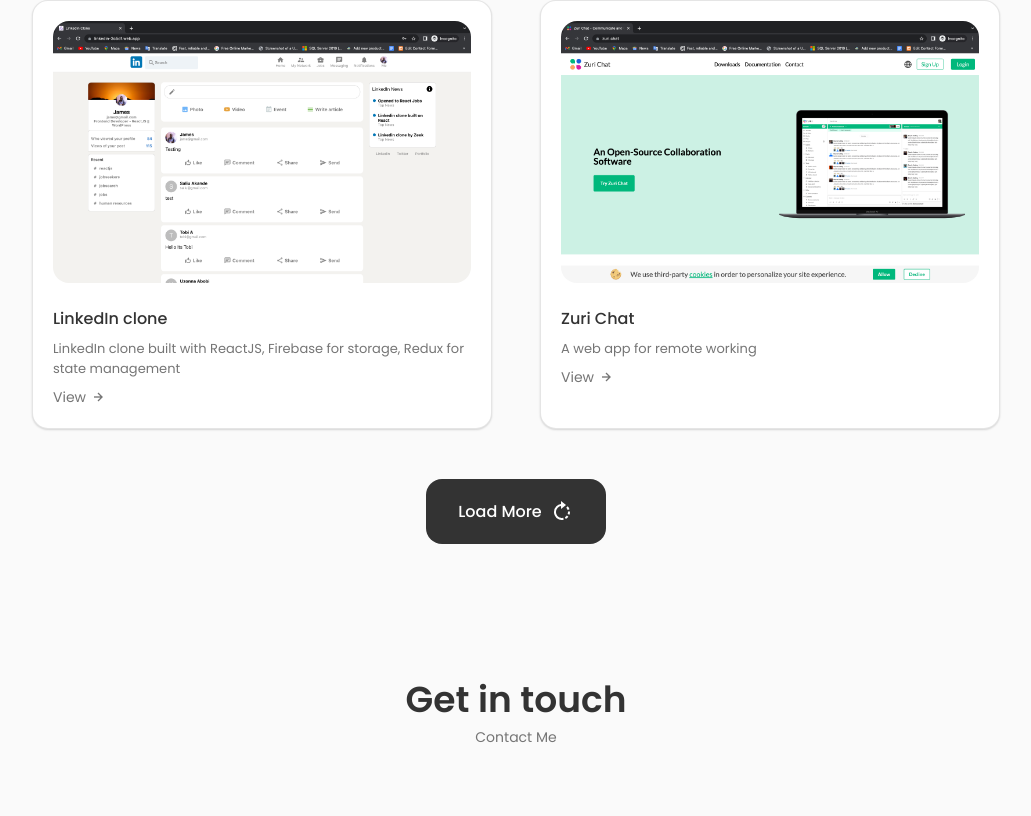
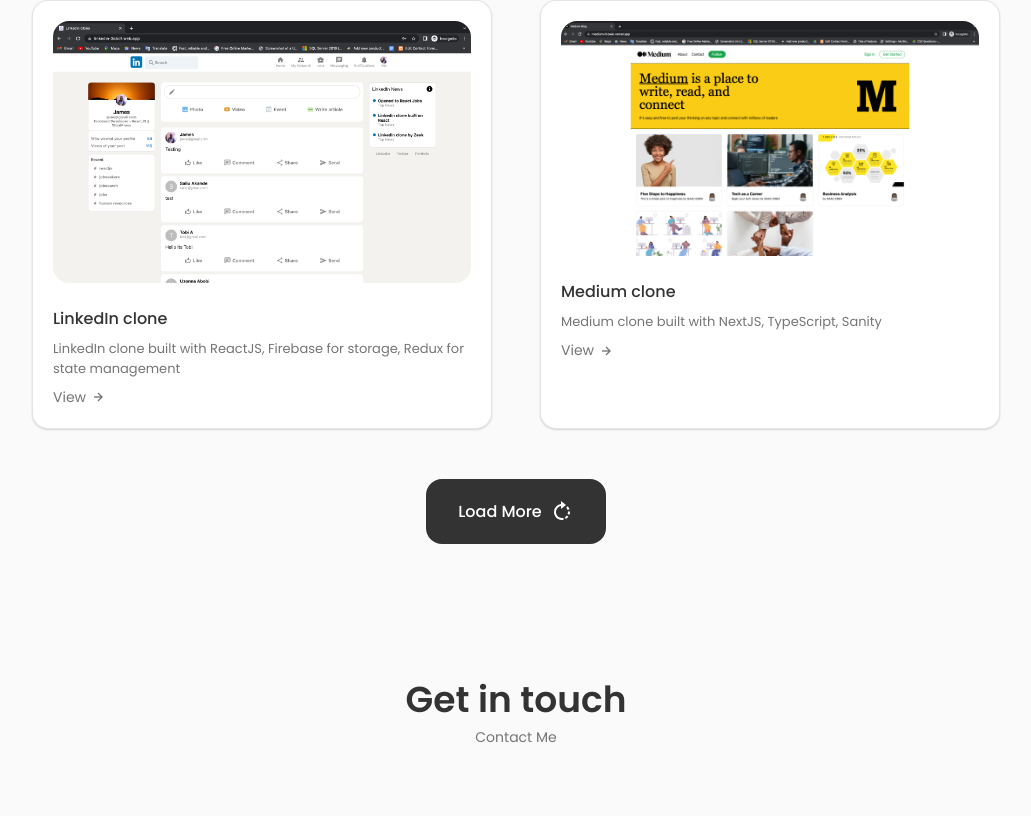
Before and after one commit to HiZeek/IsaacIdibia, a React (Create React App) app: page / in a window 1280 px wide. Shown: the part 2852-3668 px from the top of the page, without its empty margins (124-1155 px from the left). Built offline with nearby package versions, Linux system fonts and the light colour scheme.

Commit message:
added medium project

```diff
--- a/src/components/data/PortfolioData.js
+++ b/src/components/data/PortfolioData.js
@@ -11,6 +11,7 @@
 import Natours from "../../assets/natours.png";
 import ZuriChat from "../../assets/zuri_chat.png";
 import RedeHub from "../../assets/RedeHub.png";
+import MediumClone from "../../assets/medium_clone.png";
 
 const projectsData = [
   {
@@ -39,6 +40,14 @@
   },
   {
     id: "pd4",
+    image: MediumClone,
+    title: "Medium clone",
+    desc: "Medium clone built with NextJS, TypeScript, Sanity",
+    url: "https://medium-hizeek.vercel.app/",
+    category: "React JS",
+  },
+  {
+    id: "pd5",
     image: ZuriChat,
     title: "Zuri Chat",
     desc: "A web app for remote working",
@@ -46,7 +55,7 @@
     category: "React JS",
   },
   {
-    id: "pd5",
+    id: "pd6",
     image: RedeHub,
     title: "RedeHub",
     desc: "A free training academy for upcoming techies",
@@ -54,7 +63,7 @@
     category: "WordPress",
   },
   {
-    id: "pd6",
+    id: "pd7",
     image: WeBuyHouses,
     title: "We buy houses",
     desc: "A real estate company",
@@ -62,7 +71,7 @@
     category: "WordPress",
   },
   {
-    id: "pd7",
+    id: "pd8",
     image: VersalVest,
     title: "Versal Vest",
     desc: "An investment company",
@@ -70,7 +79,7 @@
     category: "WordPress",
   },
   {
-    id: "pd8",
+    id: "pd9",
     image: MahoganyModels,
     title: "Mahogany Models",
     desc: "A website for models",
@@ -78,7 +87,7 @@
     category: "WordPress",
   },
   {
-    id: "pd9",
+    id: "pd10",
     image: FilmByFrazier,
     title: "Film by Frazier",
     desc: "A photographer's portfolio website",
@@ -86,7 +95,7 @@
     category: "WordPress",
   },
   {
-    id: "pd10",
+    id: "pd11",
     image: Digitemi,
     title: "Digitemi",
     desc: "An NGO website",
@@ -94,7 +103,7 @@
     category: "WordPress",
   },
   {
-    id: "pd11",
+    id: "pd12",
     image: BobbyLamkin,
     title: "Bobby Lamkin",
     desc: "A portfolio website",
@@ -102,7 +111,7 @@
     category: "WordPress",
   },
   {
-    id: "pd12",
+    id: "pd13",
     image: AbilityBehavioural,
     title: "Ability Behavioural",
     desc: "A website for mental help care",
@@ -110,7 +119,7 @@
     category: "WordPress",
   },
   {
-    id: "pd13",
+    id: "pd14",
     image: Natours,
     title: "Natours",
     desc: "A random project built with HTML and CSS",
```
Also changed, not shown: src/assets/medium_clone.png (added).
